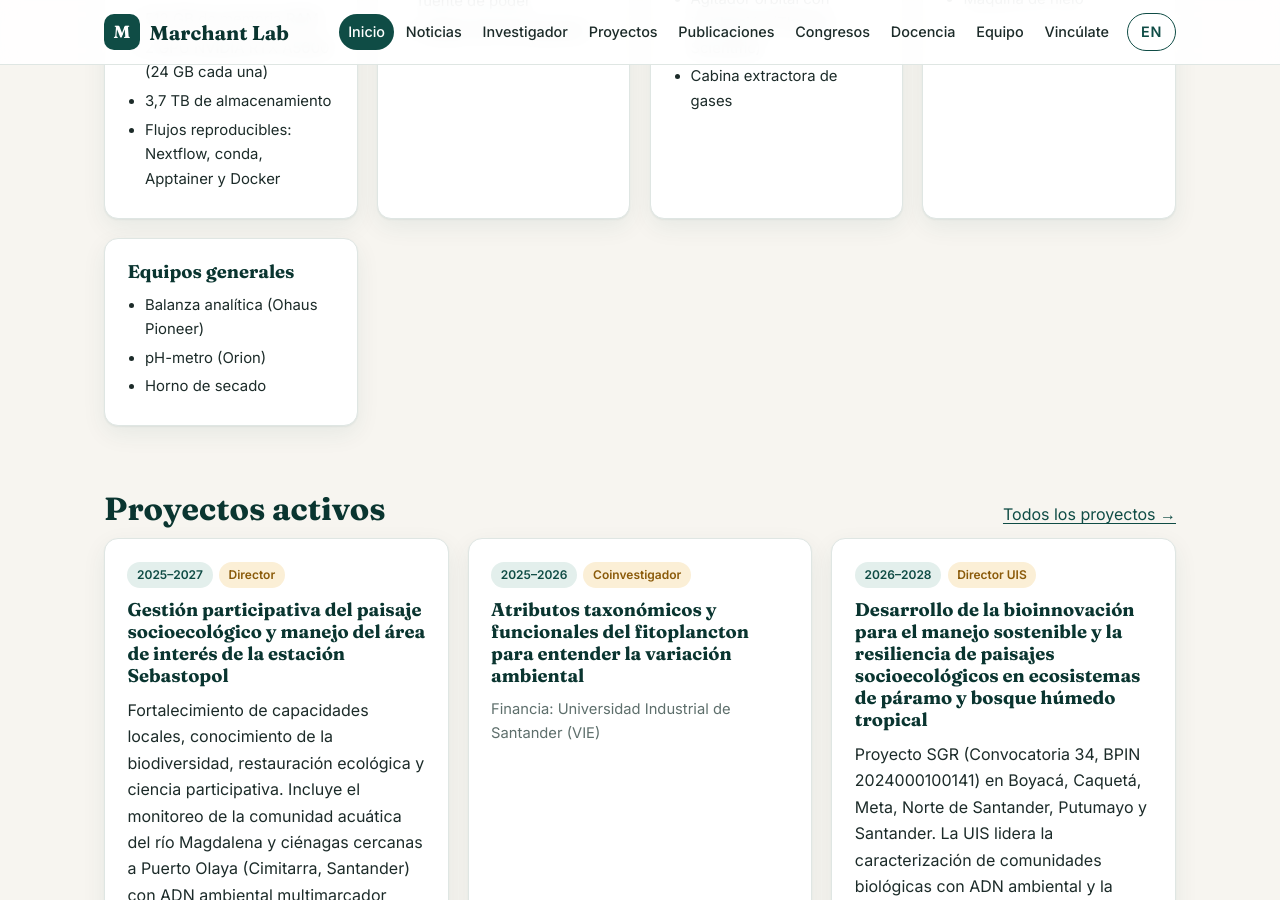
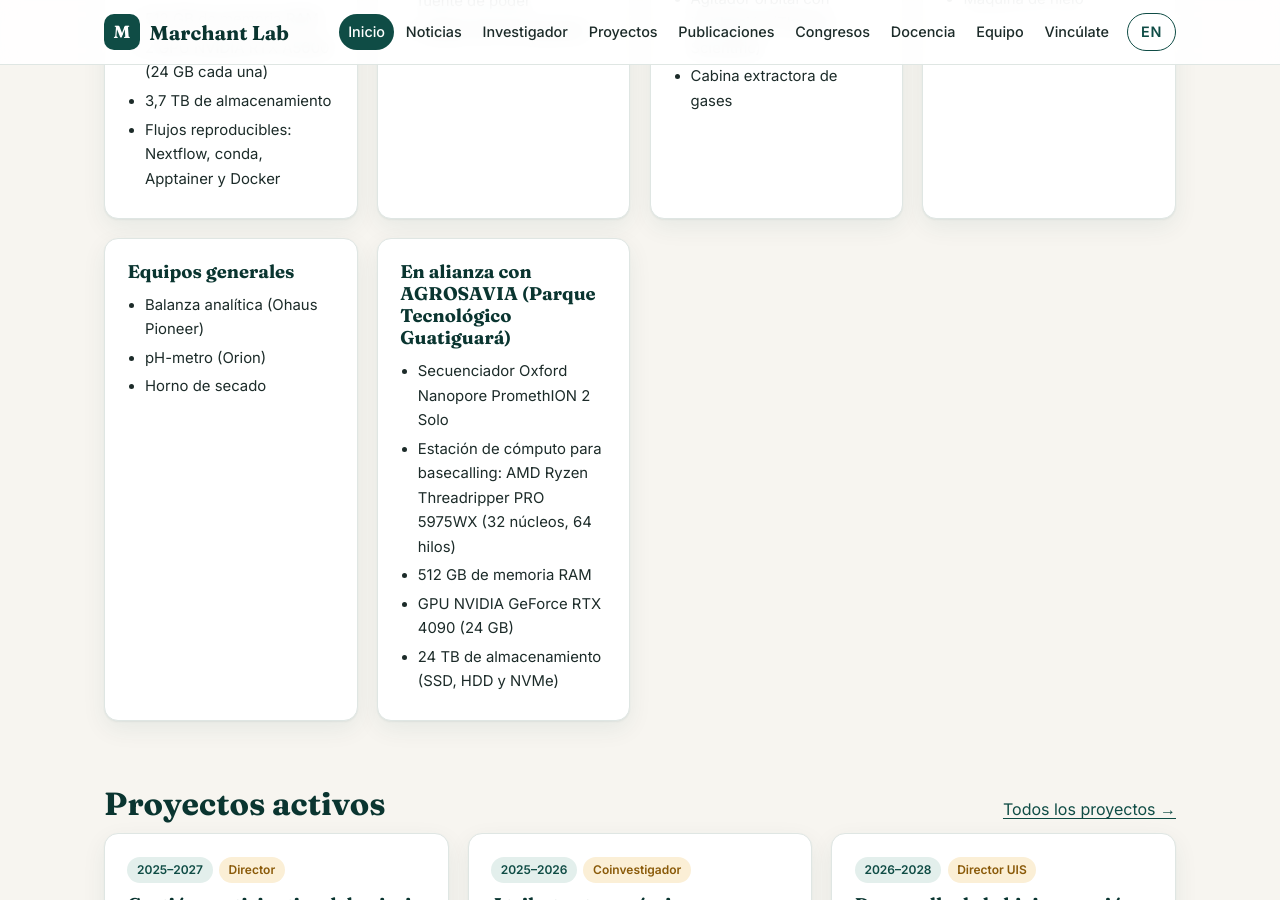
Before and after one commit to Marchant-Lab/marchant-lab-web, a Jekyll site: the page built from index.html, in a window 1280 px wide and 900 px high, scrolled down 2032 px. Built offline with Jekyll 4.4.1, drawn with Linux system fonts in a browser that asks for light colours.

Commit message:
Agrega equipos en alianza con AGROSAVIA: PromethION 2 Solo y estación de basecalling (RTX 4090)
Co-Authored-By: Claude Opus 5.5 <noreply@anthropic.com>

```diff
--- a/_data/infraestructura.yml
+++ b/_data/infraestructura.yml
@@ -14,3 +14,5 @@ grupos:
     equipos: [Ultracongelador de −86 °C (728 L), Congeladores y neveras, Máquina de hielo]
   - nombre: Equipos generales
     equipos: [Balanza analítica (Ohaus Pioneer), pH-metro (Orion), Horno de secado]
+  - nombre: En alianza con AGROSAVIA (Parque Tecnológico Guatiguará)
+    equipos: ["Secuenciador Oxford Nanopore PromethION 2 Solo", "Estación de cómputo para basecalling: AMD Ryzen Threadripper PRO 5975WX (32 núcleos, 64 hilos)", 512 GB de memoria RAM, GPU NVIDIA GeForce RTX 4090 (24 GB), "24 TB de almacenamiento (SSD, HDD y NVMe)"]
--- a/_data/traduccion_en.yml
+++ b/_data/traduccion_en.yml
@@ -204,3 +204,8 @@
 "2 GPU NVIDIA RTX A5000 (24 GB cada una)": "2 × NVIDIA RTX A5000 GPUs (24 GB each)"
 "3,7 TB de almacenamiento": "3.7 TB storage"
 "Flujos reproducibles: Nextflow, conda, Apptainer y Docker": "Reproducible workflows: Nextflow, conda, Apptainer and Docker"
+"En alianza con AGROSAVIA (Parque Tecnológico Guatiguará)": "In partnership with AGROSAVIA (Guatiguará Technology Park)"
+"Secuenciador Oxford Nanopore PromethION 2 Solo": "Oxford Nanopore PromethION 2 Solo sequencer"
+"Estación de cómputo para basecalling: AMD Ryzen Threadripper PRO 5975WX (32 núcleos, 64 hilos)": "Basecalling workstation: AMD Ryzen Threadripper PRO 5975WX (32 cores, 64 threads)"
+"GPU NVIDIA GeForce RTX 4090 (24 GB)": "NVIDIA GeForce RTX 4090 GPU (24 GB)"
+"24 TB de almacenamiento (SSD, HDD y NVMe)": "24 TB storage (SSD, HDD and NVMe)"
```
